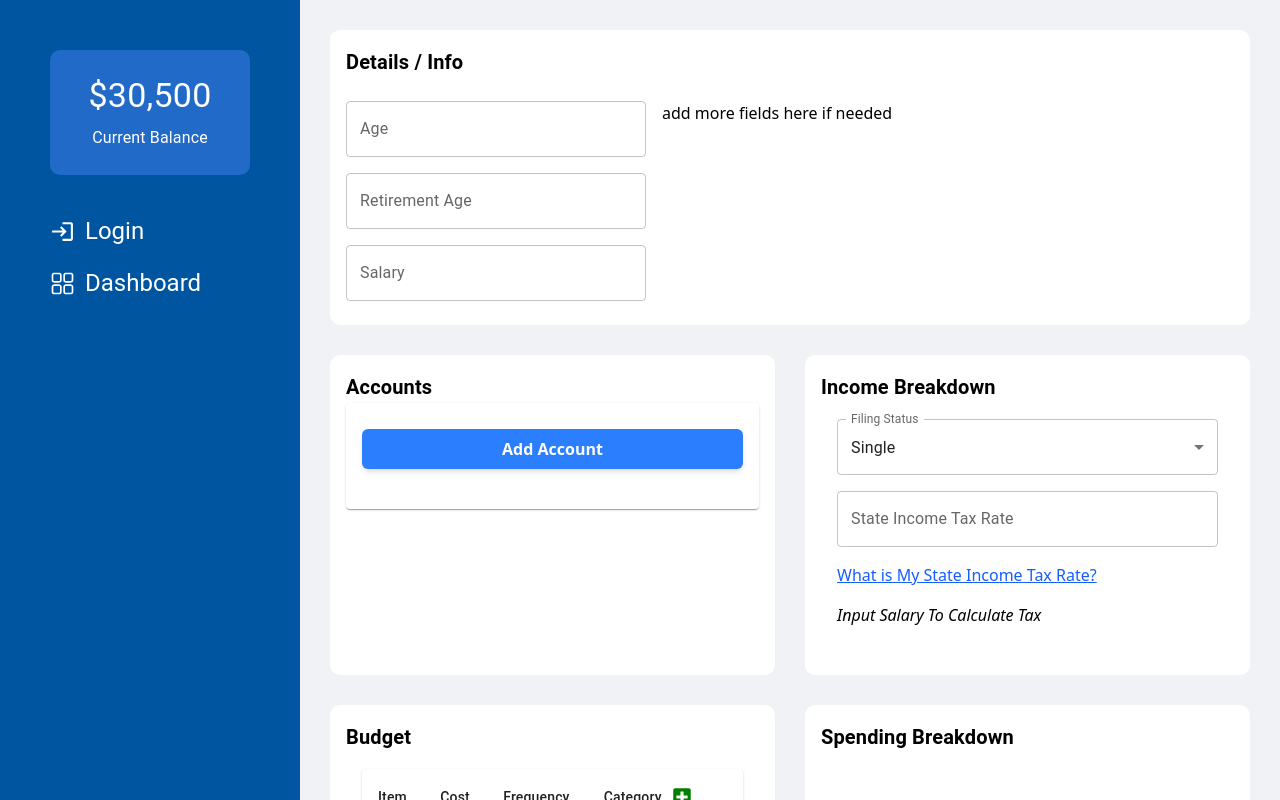
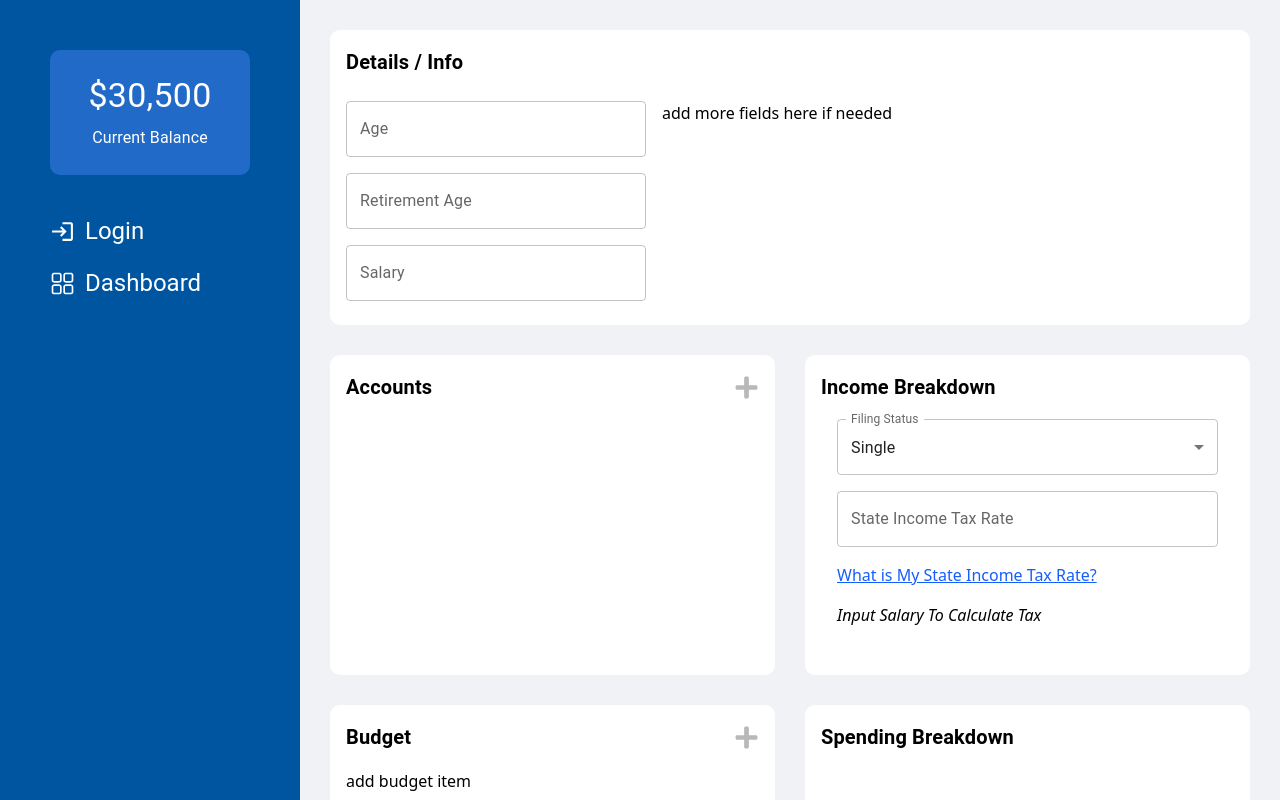
Before and after one commit to jgoldstein130/Financial-App, a Next.js app in the folder financial-app/: page / in a window 1280 px wide. Built offline with nearby package versions, Linux system fonts and the light colour scheme.

Commit message:
Minor UI Changes

```diff
--- a/financial-app/src/app/App.tsx
+++ b/financial-app/src/app/App.tsx
@@ -2,7 +2,7 @@
 
 import Card from "@mui/material/Card";
 import CardContent from "@mui/material/CardContent";
-import AccountAccordion from "./Components/AccountAccordion/AccountAccordion";
+import AccountCard from "./Components/AccountCard/AccountCard";
 import { v4 as uuid } from "uuid";
 import { useState } from "react";
 import { Typography } from "@mui/material";
@@ -13,6 +13,7 @@ import IncomeBreakdown from "./Components/IncomeBreakdown/IncomeBreakdown";
 import BudgetSection from "./Components/BudgetSection/BudgetSection";
 import ConfirmModal from "./Components/ConfirmModal/ConfirmModal";
 import NavigationBar from "./Components/NavigationBar/NavigationBar";
+import { FaPlus } from "react-icons/fa";
 
 export interface Account {
   name?: string;
@@ -111,34 +112,17 @@ const App = () => {
               }}
             >
               <div style={{ flex: 1, backgroundColor: "white", borderRadius: "10px" }}>
-                <CardContent className="flex flex-col">
+                <div className="flex flex-col p-4">
+                  <div className="flex justify-between items-center">
                     <Typography variant="h6">
                       <b>Accounts</b>
                     </Typography>
-                  <div className="flex flex-col gap-4 flex-1">
-                    <Card
-                      className="h-full"
-                      sx={{
-                        display: "flex",
-                        flexDirection: "column",
-                      }}
-                    >
-                      <CardContent
-                        sx={{
-                          flex: 1,
-                          overflowY: "auto",
-                          paddingTop: "10px",
-                        }}
-                      >
-                        <button
-                          className="px-4 py-2 bg-blue-500 hover:bg-blue-600 text-white font-semibold rounded-md shadow-md my-4 w-full"
-                          onClick={openAddAccountModal}
-                        >
-                          Add Account
-                        </button>
+                    <FaPlus onClick={openAddAccountModal} size={25} color="#b8b8b8" />
+                  </div>
+                  <div className="flex flex-col gap-4 pt-4">
                     {accounts.map((account) => (
                       <div key={account.name + "-" + account.id} style={{ marginBottom: "8px" }}>
-                            <AccountAccordion
+                        <AccountCard
                           account={account}
                           updateAccount={updateAccount}
                           deleteAccount={deleteAccount}
@@ -147,19 +131,8 @@ const App = () => {
                         />
                       </div>
                     ))}
-                      </CardContent>
-                    </Card>
-                    <div
-                      className="h-full"
-                      style={{
-                        display: "flex",
-                        flexDirection: "column",
-                        backgroundColor: "white",
-                        borderRadius: "10px",
-                      }}
-                    ></div>
                   </div>
-                </CardContent>
+                </div>
               </div>
               <div style={{ flex: 1, backgroundColor: "white", borderRadius: "10px" }}>
                 <CardContent className="flex flex-col">
@@ -179,12 +152,20 @@ const App = () => {
               }}
             >
               <div style={{ flex: 1, backgroundColor: "white", borderRadius: "10px" }}>
-                <CardContent className="flex flex-col">
+                <div className="flex flex-col p-4">
+                  <div className="flex justify-between items-center pb-4">
                     <Typography variant="h6">
                       <b>Budget</b>
                     </Typography>
+                    <FaPlus
+                      onClick={() => {} /* add budget item function is in Budget Section Component*/}
+                      size={25}
+                      color="#b8b8b8"
+                    />
+                  </div>
+
                   <BudgetSection />
-                </CardContent>
+                </div>
               </div>
               <div style={{ flex: 1, backgroundColor: "white", borderRadius: "10px" }}>
                 <CardContent className="flex flex-col">
--- a/financial-app/src/app/Components/AccountAccordion/AccountAccordion.tsx
+++ b/financial-app/src/app/Components/AccountCard/AccountCard.tsx
@@ -1,17 +1,15 @@
-import Accordion from "@mui/material/Accordion";
-import AccordionDetails from "@mui/material/AccordionDetails";
-import AccordionSummary from "@mui/material/AccordionSummary";
-import ExpandMoreIcon from "@mui/icons-material/ExpandMore";
-import { ChangeEvent, ReactNode, useState } from "react";
-import { Account } from "../../page";
+import { ChangeEvent, ReactNode, useContext, useState } from "react";
+import { Account } from "../../App";
 import { Button, Box, TextField } from "@mui/material";
 import EditIcon from "@mui/icons-material/Edit";
-import "./AccountAccordion.css";
+import "./AccountCard.css";
 import EditAccountModal from "../EditAccountModal/EditAccountModal";
+import { ConfirmModalContext } from "@/app/Contexts/ConfirmModalContext";
 
-const AccountAccordion = ({ children, ...props }: Props) => {
+const AccountCard = ({ children, ...props }: Props) => {
   const [editAccountModalIsOpen, setEditAccountModalIsOpen] = useState<boolean>(false);
   const [accountAfterEdit, setAccountAfterEdit] = useState<Account>(props.account);
+  const { setIsConfirmModalOpen, setConfirmModalTitle, setConfirmModalFunction } = useContext(ConfirmModalContext);
 
   const sanitizeString = (str: string) => {
     return str.replace(/[^0-9.]/g, "");
@@ -67,25 +65,18 @@ const AccountAccordion = ({ children, ...props }: Props) => {
   };
 
   const handleDeleteButtonClick = () => {
+    setConfirmModalFunction(() => () => {
       if (props.account.id) {
         props.deleteAccount(props.account.id);
       }
+    });
+    setConfirmModalTitle(`Are You Sure You Want To Delete The Account "${props.account.name}"?`);
+    setIsConfirmModalOpen(true);
   };
 
   const openEditAccountModal = (e: React.MouseEvent<SVGSVGElement, MouseEvent>) => {
     setEditAccountModalIsOpen(true);
     e.stopPropagation();
-  };
-
-  const handleAccordionClick = () => {
-    if (!props.account.id) {
-      return;
-    }
-    if (props.expandedAccount !== props.account.id) {
-      props.setExpandedAccount(props.account.id);
-    } else {
-      props.setExpandedAccount("");
-    }
   };
 
   const handleEditAccountModalClose = () => {
@@ -115,13 +106,21 @@ const AccountAccordion = ({ children, ...props }: Props) => {
         accountAfterEdit={accountAfterEdit}
         setAccountAfterEdit={setAccountAfterEdit}
       />
-      <Accordion expanded={props.account.id === props.expandedAccount} onChange={handleAccordionClick}>
-        <AccordionSummary expandIcon={<ExpandMoreIcon />} aria-controls="panel1-content" id="panel1-header">
+      <div
+        style={{
+          display: "flex",
+          flexDirection: "column",
+          gap: "10px",
+          width: "300px",
+          border: "1px solid #0055a0",
+          padding: "15px",
+          borderRadius: "5px",
+        }}
+      >
+        <div style={{ display: "flex", justifyContent: "space-between" }}>
+          {props.account.name || ""}
           <EditIcon fontSize="small" className="mt-1 mr-2 edit-icon" onClick={(e) => openEditAccountModal(e)} />
-          {props.account.name || ""}
-        </AccordionSummary>
-        <AccordionDetails>
-          <Box display="flex" flexDirection="column" gap={2}>
+        </div>
         <TextField
           label="Starting Balance"
           variant="outlined"
@@ -153,9 +152,7 @@ const AccountAccordion = ({ children, ...props }: Props) => {
         <Button variant="outlined" color="error" disableRipple onClick={() => handleDeleteButtonClick()}>
           Delete Account
         </Button>
-          </Box>
-        </AccordionDetails>
-      </Accordion>
+      </div>
     </>
   );
 };
@@ -169,4 +166,4 @@ interface Props {
   setExpandedAccount: (id: string) => void;
 }
 
-export default AccountAccordion;
+export default AccountCard;
--- a/financial-app/src/app/Components/AddAccountModal/AddAccountModal.tsx
+++ b/financial-app/src/app/Components/AddAccountModal/AddAccountModal.tsx
@@ -4,23 +4,31 @@ import { ReactNode, useState } from "react";
 
 const AddAccountModal = ({ children, ...props }: Props) => {
   const [newAccount, setNewAccount] = useState<Account>({});
+  const [showErrorMessage, setShowErrorMessage] = useState<string>("");
 
   const handleCreateAccountClick = () => {
     if (newAccount) {
-      props.addAccount(newAccount);
-      setNewAccount({});
-      props.onClose();
+      if (newAccount.name) {
+        props.addAccount(newAccount);
+        setNewAccount({});
+        props.onClose();
+        setShowErrorMessage("");
+      } else {
+        setShowErrorMessage("You Must Add An Account Name");
+      }
     }
   };
 
   const handleCancelClick = () => {
+    setNewAccount({});
+    setShowErrorMessage("");
     props.onCancel();
-    setNewAccount({});
   };
 
   const handleClose = () => {
+    setShowErrorMessage("");
+    setNewAccount({});
     props.onClose();
-    setNewAccount({});
   };
 
   return (
@@ -40,15 +48,11 @@ const AddAccountModal = ({ children, ...props }: Props) => {
         <Typography id="modal-modal-title" variant="h6" component="h2">
           Create Account
         </Typography>
-        <Box
-          display="flex"
-          flexDirection="column"
-          gap={2}
-          className="mt-8 mb-10"
-        >
+        <div className="my-4">
           <TextField
             label="Account Name"
             variant="outlined"
+            className="w-full"
             value={newAccount.name || ""}
             onChange={(e) =>
               setNewAccount({
@@ -57,25 +61,16 @@ const AddAccountModal = ({ children, ...props }: Props) => {
               })
             }
           />
-        </Box>
-        <Box display="flex" flexDirection="row" justifyContent="space-between">
-          <Button
-            variant="outlined"
-            color="error"
-            disableRipple
-            onClick={handleCancelClick}
-          >
+        </div>
+        {showErrorMessage && <h6 style={{ color: "#D32F2F" }}>{showErrorMessage}</h6>}
+        <div className="flex justify-between mt-4">
+          <Button variant="outlined" color="error" disableRipple onClick={handleCancelClick}>
             Cancel
           </Button>
-          <Button
-            variant="contained"
-            color="primary"
-            disableRipple
-            onClick={handleCreateAccountClick}
-          >
+          <Button variant="contained" color="primary" disableRipple onClick={handleCreateAccountClick}>
             Create Account
           </Button>
-        </Box>
+        </div>
       </Box>
     </Modal>
   );
--- a/financial-app/src/app/Components/BudgetSection/BudgetSection.tsx
+++ b/financial-app/src/app/Components/BudgetSection/BudgetSection.tsx
@@ -139,7 +139,7 @@ const BudgetSection = ({ children, ...props }: Props) => {
   };
 
   return (
-    <CardContent>
+    <>
       <BudgetCategoriesModal
         isOpen={isBudgetCategoriesModalOpen}
         onClose={() => setIsBudgetCategoriesModalOpen(false)}
@@ -150,6 +150,8 @@ const BudgetSection = ({ children, ...props }: Props) => {
         updateCategoryName={updateCategoryName}
         makeCategoryNameUnique={makeCategoryNameUnique}
       />
+      <p onClick={addBudgetItem}>add budget item</p>
+      {budgetItems.length > 0 && (
         <TableContainer component={Paper} className="w-full">
           <Table aria-label="simple table">
             <TableHead>
@@ -239,10 +241,8 @@ const BudgetSection = ({ children, ...props }: Props) => {
             </TableBody>
           </Table>
         </TableContainer>
-      <Button variant="contained" onClick={addBudgetItem}>
-        Add Budget Item
-      </Button>
-    </CardContent>
+      )}
+    </>
   );
 };
 
```
Also changed, not shown: financial-app/src/app/Components/AccountCard/AccountCard.css (renamed from financial-app/src/app/Components/AccountAccordion/AccountAccordion.css). Lines whose indentation alone changed are shown as unchanged.
